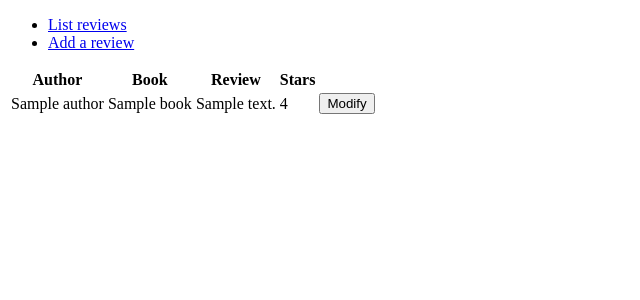
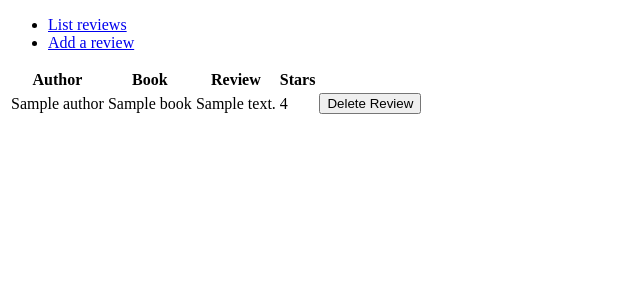
Before and after one commit to Miniaya/Kirja-arvostelut, a Flask app: page /reviews in a window 1280 px wide. Shown: the top 300 px of the page, without its empty margins (0-640 px from the left). Run offline with Flask 2, Linux system fonts and the light colour scheme; tables that the repository leaves empty hold one stand-in row (values such as "Sample post").

Commit message:
Arvostelutekstin poistaminen

```diff
--- a/application/reviews/views.py
+++ b/application/reviews/views.py
@@ -4,7 +4,7 @@ from application.reviews.models import Review, Author, Book
 
 @app.route("/reviews", methods=["GET"])
 def reviews_index():
-    return render_template("reviews/list.html", reviews = db.session.query(Author.name, Book.book_name, Review.review, Review.stars).\
+    return render_template("reviews/list.html", reviews = db.session.query(Author.name, Book.book_name, Review.review, Review.stars, Review.id).\
             filter(Review.book_id == Book.id).\
             filter(Book.author_id == Author.id).\
             group_by(Review.id).all())
@@ -13,13 +13,13 @@ def reviews_index():
 def reviews_form():
     return render_template("reviews/new.html")
 
-@app.route("/reviews/<review_id>/", methods=["GET"])
+@app.route("/reviews/<review_id>/", methods=["POST"])
 def reviews_modify(review_id):
-    r = db.session.query(Author.name, Book.book_name, Review.review).\
-            filter(Review.book_id == Book.id).\
-            filter(Book.author_id == Author.id).\
-            group_by(Review.id).all()
-    return render_template("reviews/modify.html", review = r)
+    r = Review.query.get(review_id)
+    r.review = ""
+    db.session().commit()
+
+    return redirect(url_for("reviews_index"))
 
 @app.route("/reviews/", methods=["POST"])
 def reviews_create():
--- a/application/templates/reviews/list.html
+++ b/application/templates/reviews/list.html
@@ -7,6 +7,7 @@
       <th>Book</th>
       <th>Review</th>
       <th>Stars</th>
+      <th></th>
     </tr>
     {% for review in reviews %}
     <tr>
@@ -15,8 +16,8 @@
       <td>{{ review.review }}</td>
       <td>{{ review.stars }}</td>
       <td>
-        <form method="GET" action="{{ url_for('reviews_modify', review_id = review.id) }}">
-          <input type="submit" value="Modify"/>
+        <form method="POST" action="{{ url_for('reviews_modify', review_id=review.id) }}">
+          <input type="submit" value="Delete Review"/>
         </form>
       </td>
     </tr>
--- a/application/templates/reviews/modify.html
+++ b/application/templates/reviews/modify.html
@@ -12,5 +12,7 @@
 
     <label for="review">Review</label>
     <textarea id="review" name="review" rows="4" cols="50">{{ review.review }}</textarea><br>
+
+    <input type="submit" value="Save changes" />
   </form>
   {% endblock %}
```
